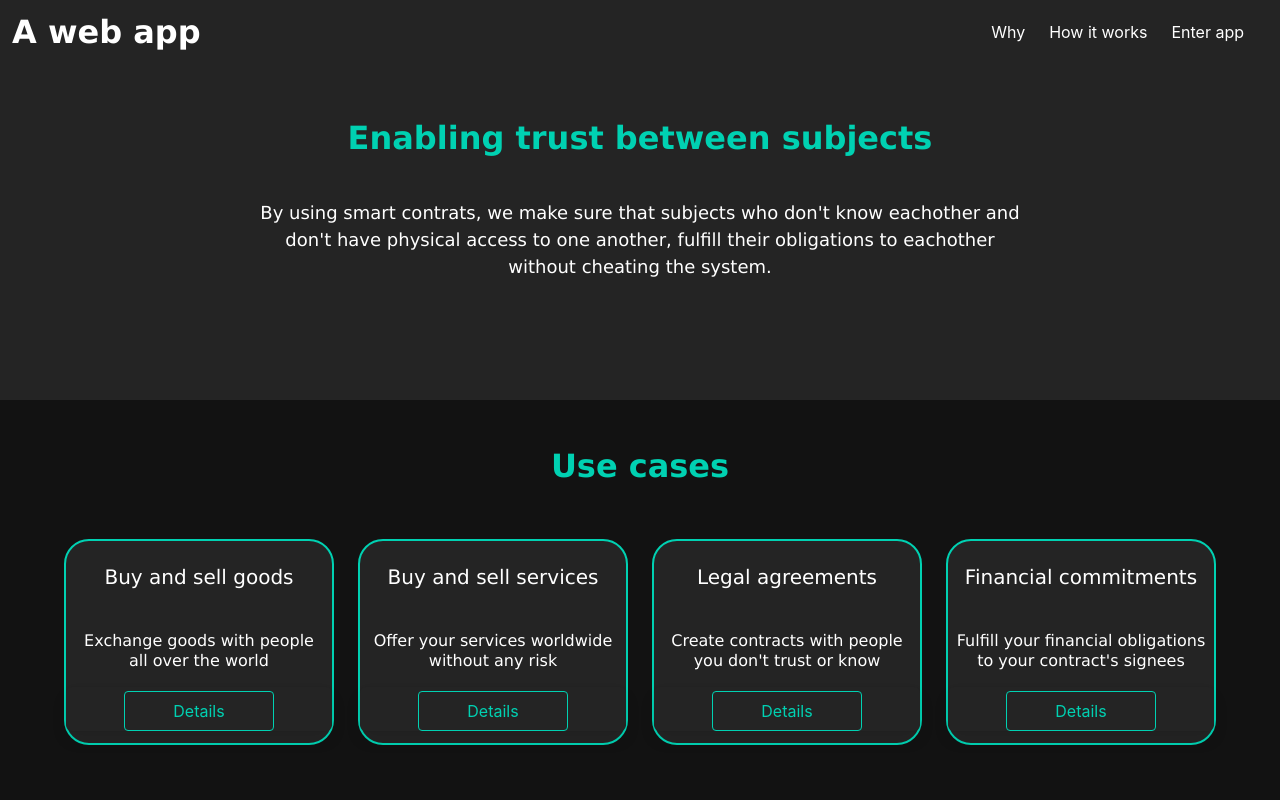
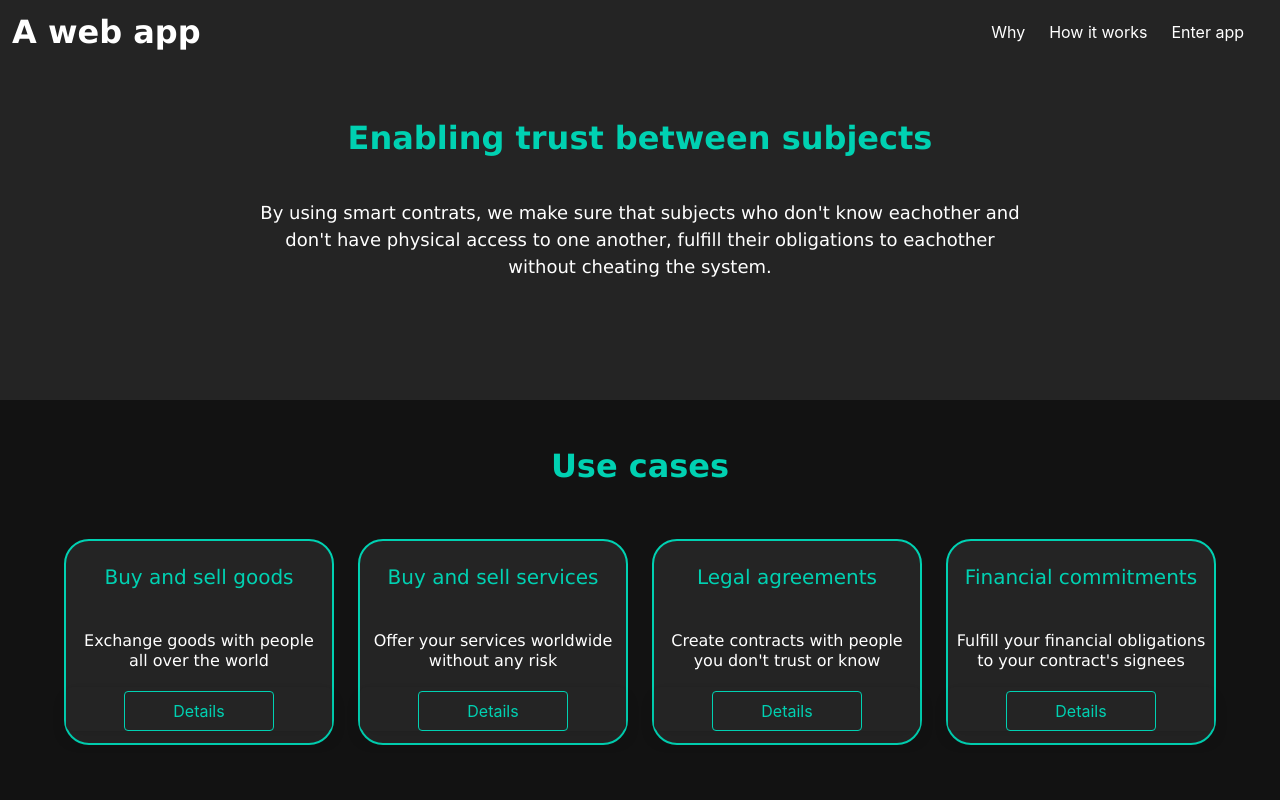
Before and after one commit to farinavito/Web3-Website, a Next.js app: page / in a window 1280 px wide. Shown: the top 800 px of the page. Built offline with nearby package versions, Linux system fonts and the light colour scheme.

Commit message:
changed title's colour to primary

```diff
--- a/pages/index.js
+++ b/pages/index.js
@@ -81,7 +81,7 @@ const Homepage = () => {
                   <div className="container has-text-centered py-0">
                       <div className="columns py-0">
                         <div className="column py-0">
-                          <p className="subtitle has-background-black-ter pt-5 pb-3 mb-3 is-size-5">
+                          <p className="subtitle has-background-black-ter pt-5 pb-3 mb-3 is-size-5 has-text-primary">
                             Buy and sell goods<br></br><br></br>
                             <p className=" has-background-black-ter py-4 is-size-6">
                               Exchange goods with people <br></br>
@@ -95,7 +95,7 @@ const Homepage = () => {
                           </p>
                         </div>
                         <div className="column py-0">
-                          <p className="subtitle has-background-black-ter pt-5 pb-3 mb-3 is-size-5">
+                          <p className="subtitle has-background-black-ter pt-5 pb-3 mb-3 is-size-5 has-text-primary">
                             Buy and sell services<br></br><br></br>
                             <p className=" has-background-black-ter py-4 is-size-6">
                               Offer your services worldwide <br></br>
@@ -109,7 +109,7 @@ const Homepage = () => {
                           </p>
                         </div>
                         <div className="column py-0">
-                          <p className="subtitle has-background-black-ter pt-5 pb-3 mb-5 is-size-5">
+                          <p className="subtitle has-background-black-ter pt-5 pb-3 mb-5 is-size-5 has-text-primary">
                             Legal agreements<br></br><br></br>
                             <p className=" has-background-black-ter py-4 is-size-6">
                               Create contracts with people<br></br>
@@ -123,7 +123,7 @@ const Homepage = () => {
                           </p>
                         </div>
                         <div className="column py-0">
-                          <p className="subtitle has-background-black-ter pt-5 pb-3 mb-3 is-size-5">
+                          <p className="subtitle has-background-black-ter pt-5 pb-3 mb-3 is-size-5 has-text-primary">
                             Financial commitments<br></br><br></br>
                             <p className=" has-background-black-ter py-4 is-size-6">
                               Fulfill your financial obligations<br></br>
```
